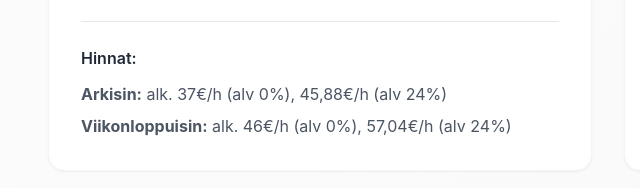
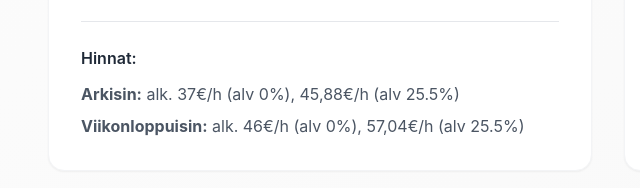
Before and after one commit to TeemuSo/tuuliatrade-website, a website: page src/index.html in a window 1280 px wide. Shown: the part 2071-2259 px from the top of the page, 32-672 px from the left. Drawn offline with nearby package versions, Linux system fonts and the light colour scheme.

Commit message:
Add 25.5 perc alv

```diff
--- a/src/index.html
+++ b/src/index.html
@@ -325,8 +325,8 @@
             <div class="border-t border-gray-200 pt-6">
               <h4 class="font-semibold text-gray-800 mb-3">Hinnat:</h4>
               <div class="text-gray-600 space-y-2">
-                <p><strong>Arkisin:</strong> alk. 37€/h (alv 0%), 45,88€/h (alv 24%)</p>
-                <p><strong>Viikonloppuisin:</strong> alk. 46€/h (alv 0%), 57,04€/h (alv 24%)</p>
+                <p><strong>Arkisin:</strong> alk. 37€/h (alv 0%), 45,88€/h (alv 25.5%)</p>
+                <p><strong>Viikonloppuisin:</strong> alk. 46€/h (alv 0%), 57,04€/h (alv 25.5%)</p>
               </div>
             </div>
           </div>
```
